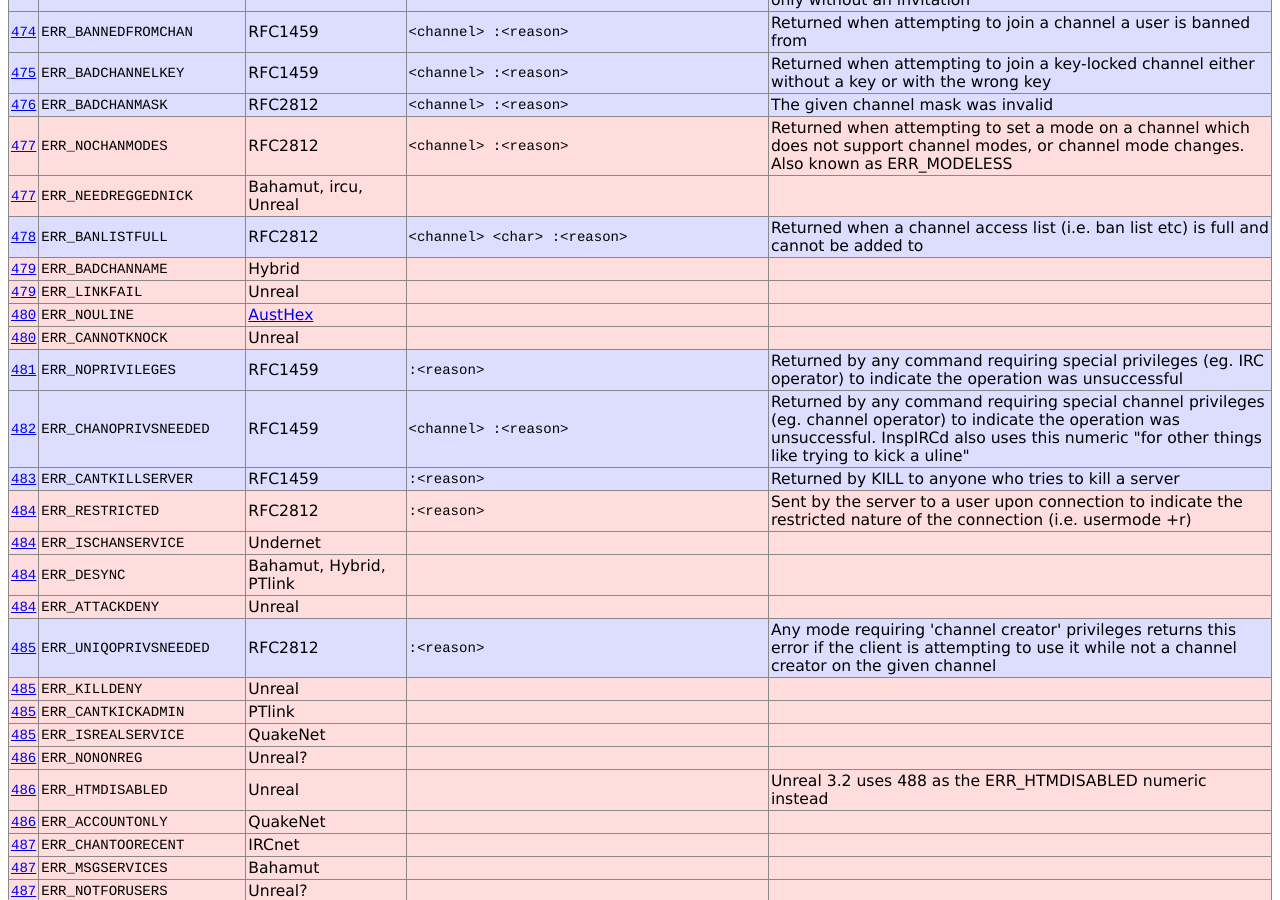
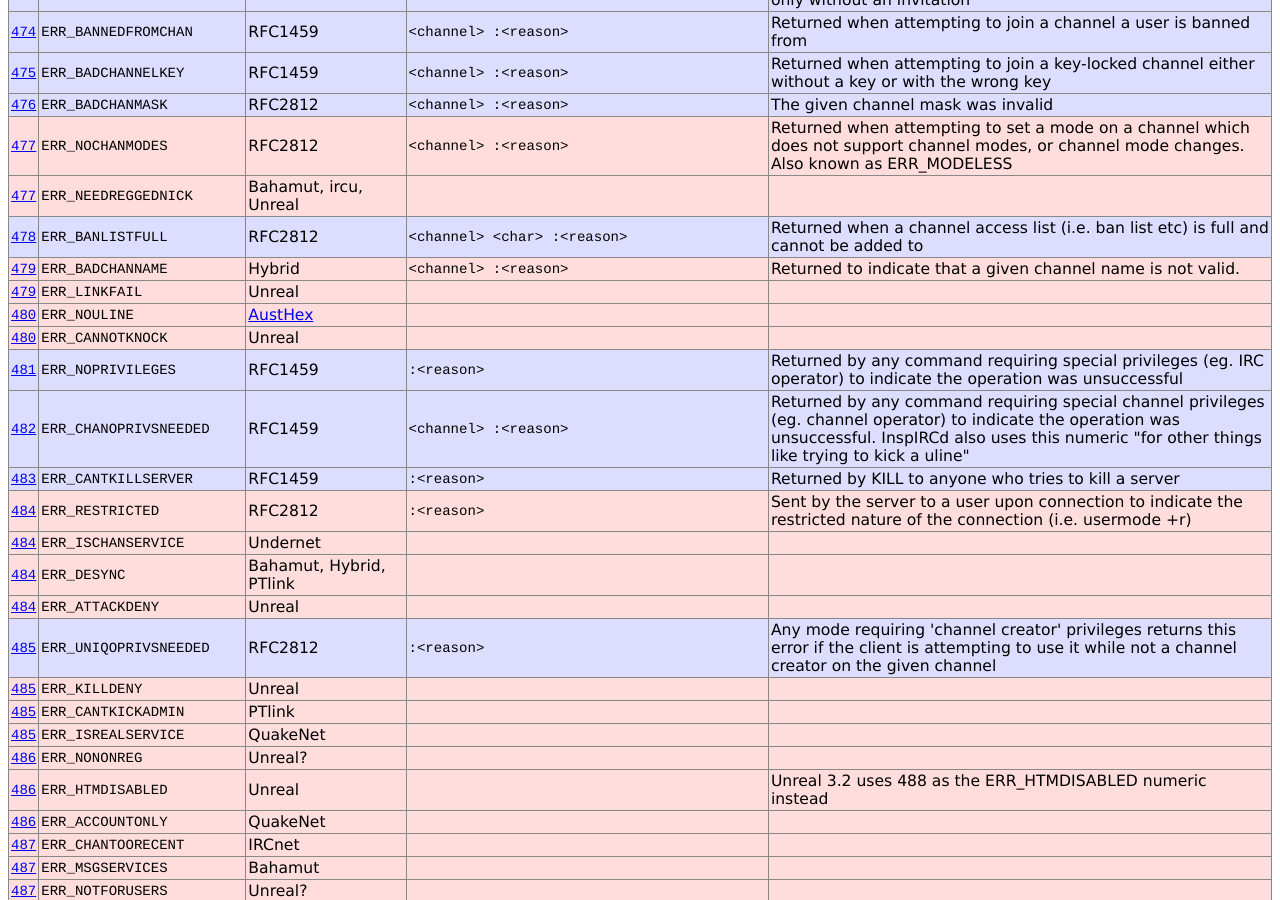
Before and after one commit to ircdocs/irc-defs, a Jekyll site: the page built from defs/ircnumerics.html, in a window 1280 px wide and 900 px high, scrolled down 10773 px. Built offline with Jekyll 4.4.1, drawn with Linux system fonts in a browser that asks for light colours.

Commit message:
ircnumerics: Add comment and format to ERR_BADCHANNAME

```diff
--- a/_data/ircnumerics.yaml
+++ b/_data/ircnumerics.yaml
@@ -2568,6 +2568,9 @@
         numeric: "479"
         origin: Hybrid
         conflict: true
+        format: "<channel> :<reason>"
+        comment: >
+            Returned to indicate that a given channel name is not valid.
 
     -
         name: ERR_LINKFAIL
```
